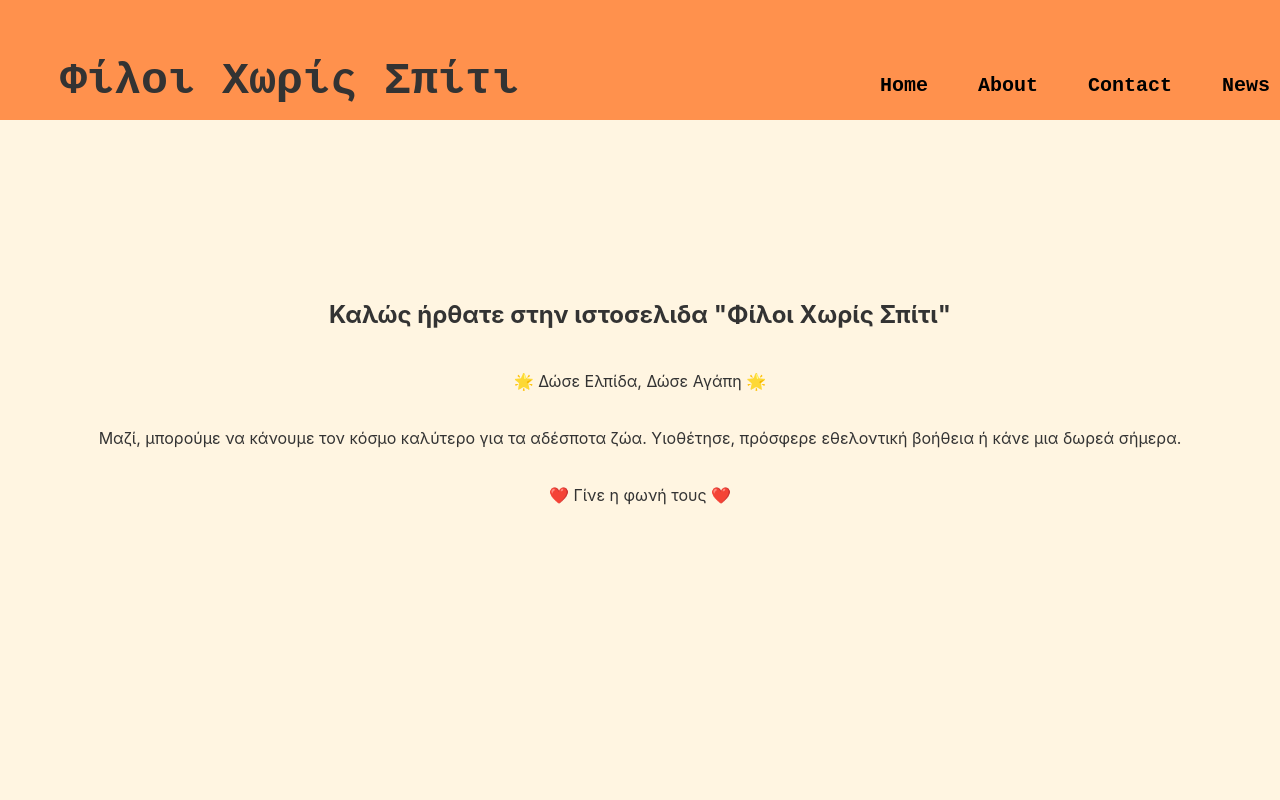
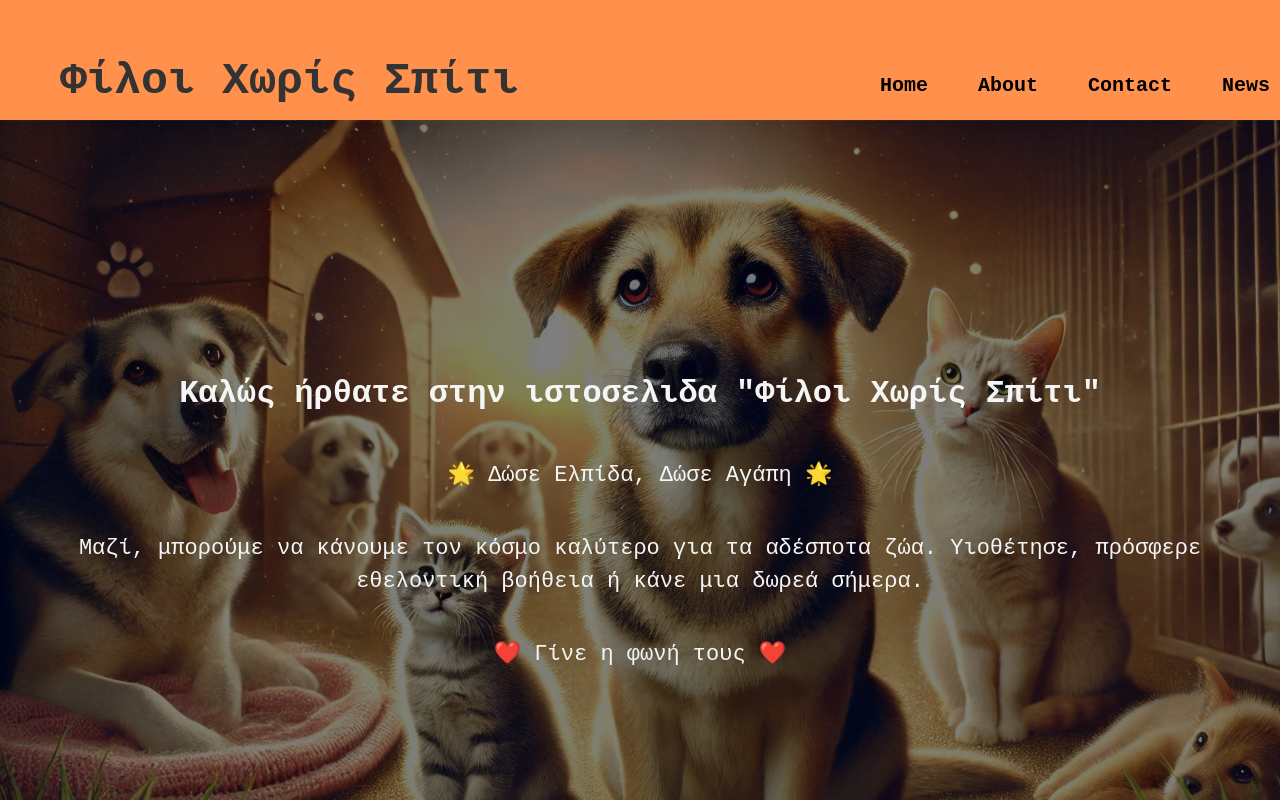
Before and after one commit to plexistrat/next-personal-blog, a Next.js app: page / in a window 1280 px wide. Shown: the top 800 px of the page. Built offline with nearby package versions, Linux system fonts and the light colour scheme.

Commit message:
hero,ready

```diff
--- a/components/Navbar/Navbar.module.css
+++ b/components/Navbar/Navbar.module.css
@@ -9,7 +9,7 @@
   padding: 10px;
   position: fixed;
   top: 0;
-  /* left: 0; */
+  z-index: 1;
 
   @media screen and (max-width: 480px) {
     display: flex;
--- a/pages/index.module.css
+++ b/pages/index.module.css
@@ -6,4 +6,34 @@
   height: 100vh;
   background-color: #fff5e1;
   color: #333333;
+  background-image: linear-gradient(rgba(0, 0, 0, 0.5), rgba(0, 0, 0, 0.5)), url('/heroImage.jpg');
+  /* filter: blur(5px);
+  -webkit-filter: blur(5px); */
+  /* height: 100vh; */
+  margin-top: 120px;
+  background-size: cover;
+  /* background-position: center; */
+  /* background-repeat: no-repeat; */
+  /* position: relative; */
+  /* z-index: -1; */
 }
+
+.homePage h2 {
+  text-align: center;
+  font-size: 32px;
+  margin-top: 20px;
+  margin-bottom: 20px;
+  color: whitesmoke;
+  font-family: 'Courier New', Courier, monospace;
+  /* z-index: 2; */
+  /* transform: translate(-50%, -50%); */
+}
+
+.homePage p {
+  text-align: center;
+  margin: 20px;
+  font-size: 22px;
+  line-height: 1.5;
+  color: whitesmoke;
+  font-family: 'Courier New', Courier, monospace;
+}
```
Also changed, not shown: public/heroImage.jpg (added), public/images/DALL·E 2025-03-05 13.44.34 - A heartwarming image of several homeless animals, including a dog and a cat, in a shelter setting. The animals are looking hopeful and gentle. The bac.webp (deleted).
